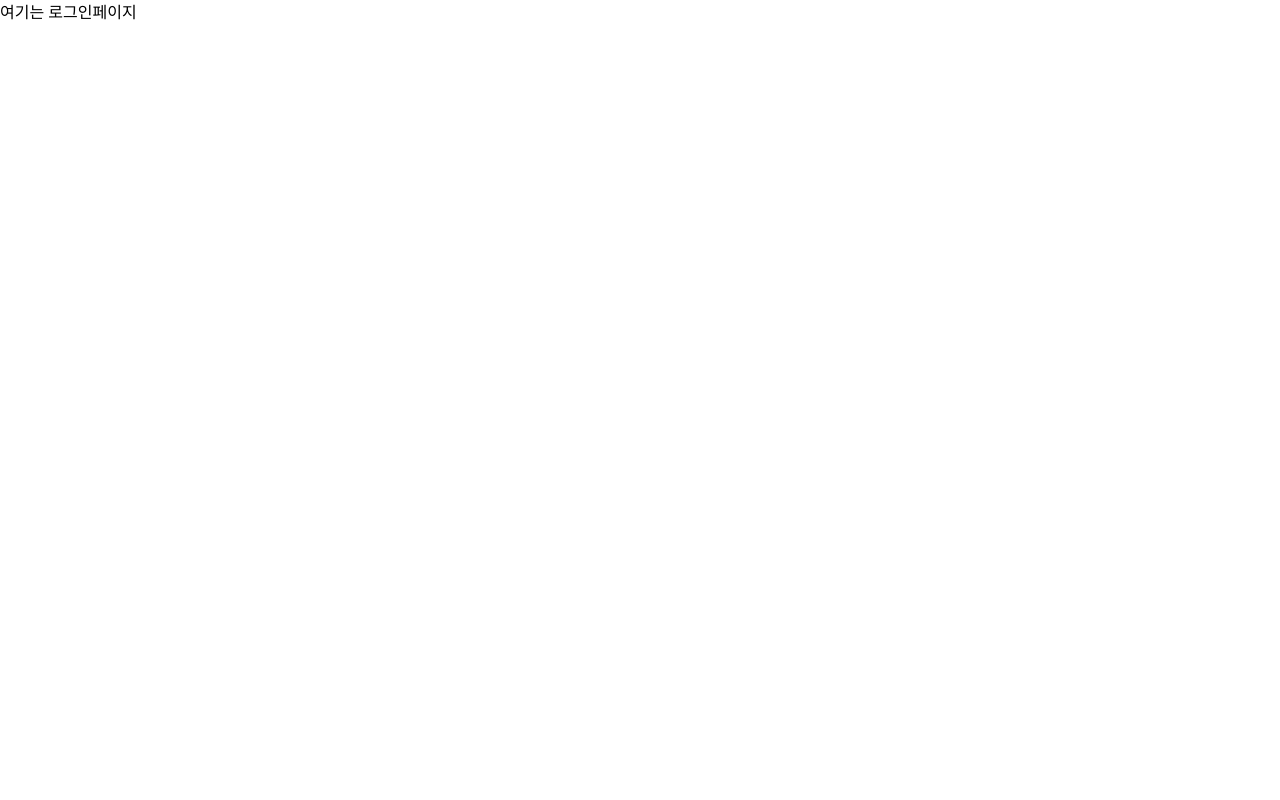
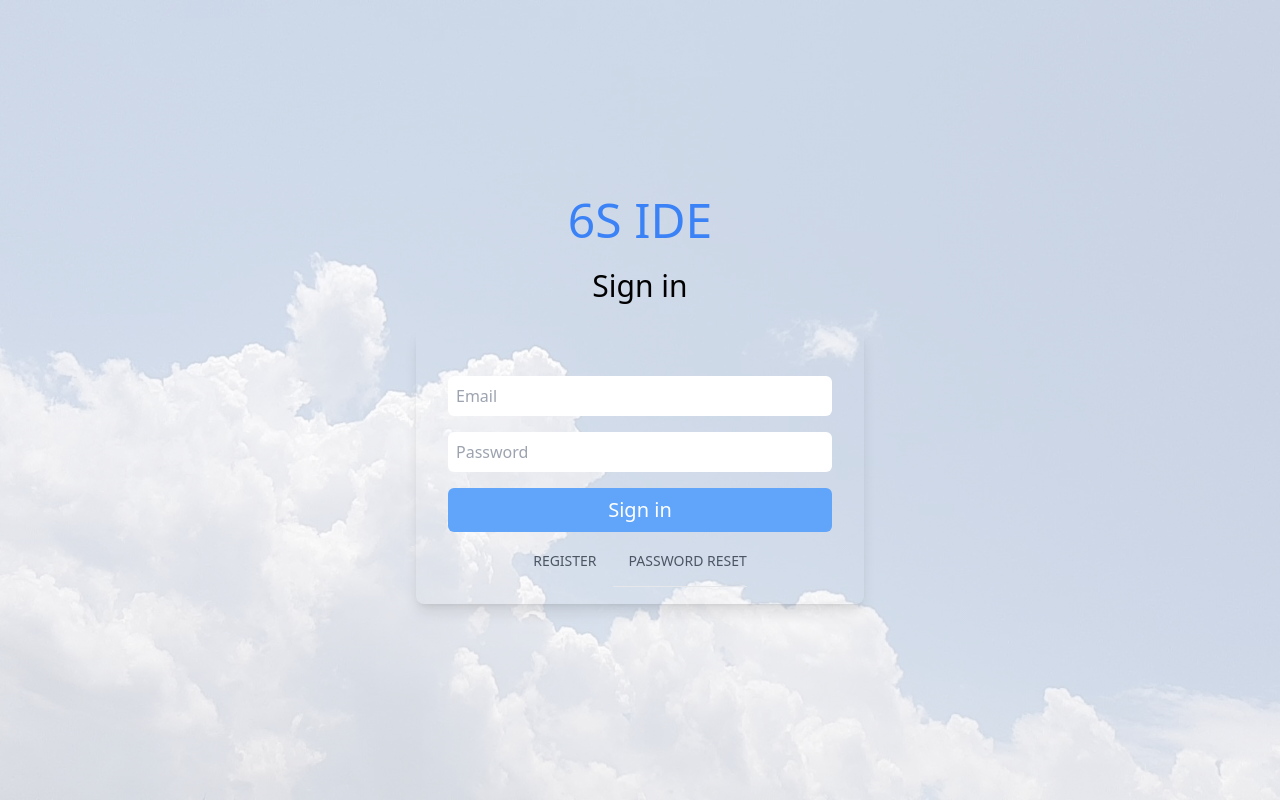
Before and after one commit to Goormkdt-WebIDE/project6sIDE-FE, a React (Vite) app: page /login in a window 1280 px wide. Built offline with nearby package versions, Linux system fonts and the light colour scheme.

Commit message:
Login (#6)
* 로그인 틀 완성

* [refactor]input부분 컴포넌트로 변경

* [chore]Register->Login 함수 이름 변경

```diff
--- a/src/pages/Login.tsx
+++ b/src/pages/Login.tsx
@@ -1,5 +1,91 @@
-import React from "react";
+import React, { useRef, useState } from "react";
+import { Link } from "react-router-dom";
+import { useForm } from "react-hook-form";
+import EmailInput from "../components/EmailInput";
+import PasswordInput from "../components/PasswordInput";
 
-export default function Login() {
-  return <div>여기는 로그인페이지</div>;
+interface FormValue {
+  name: string;
+  email: string;
+  password: string;
+  password_confirm: string;
 }
+
+function Login() {
+  const {
+    register,
+    handleSubmit,
+    watch,
+    formState: { errors },
+  } = useForm<FormValue>();
+
+  const [errorFromSubmit, setErrorFromSubmit] = useState<string | null>(null);
+  const [loading, setLoading] = useState(false);
+
+  const password = useRef<string | null>(null);
+  password.current = watch("password");
+
+  const onSubmit = async (data: FormValue) => {
+    console.log(data);
+    try {
+      setLoading(true);
+      // 데이터를 서버로 보내는 로직 추가
+      let createUser = await firebase
+        .auth()
+        .createUserWithEmailAndPassword(data.email, data.password);
+      console.log(createUser);
+
+      await firebase.database().ref("users").child(createUser.user.uid).set({
+        name: createUser.user.displayName,
+        image: createUser.user.photoURL,
+      });
+    } catch (error) {
+      setErrorFromSubmit(error.message);
+      setLoading(false);
+      setTimeout(() => {
+        setErrorFromSubmit("");
+      }, 5000);
+    }
+  };
+
+  return (
+    <div
+      className="relative min-h-screen bg-cover bg-center bg-opacity-25 flex items-center justify-center"
+      style={{ backgroundImage: "linear-gradient(rgba(255, 255, 255, 0.7), rgba(255, 255, 255, 0.7)), url('/src/assets/background.jpeg')" }}
+    >
+      <div className="text-center items-center w-full">
+        <div className="flex flex-col items-center justify-center h-screen">
+          <h1 className="text-blue-500 text-5xl pb-4 mb-2 border-none font-thin">
+            6S IDE
+          </h1>
+          <h3 className="text-black text-3xl pb-4 mb-2 border-none font-thin">
+            Sign in
+          </h3>
+          <form
+            className="max-w-md w-full p-8 rounded-lg shadow-lg bg-opacity-90"
+            onSubmit={handleSubmit(onSubmit)}
+          >
+
+            <EmailInput register={register} errors={errors} />
+            <PasswordInput register={register} errors={errors} />
+
+            <input
+              type="submit"
+              disabled={loading}
+              value="Sign in"
+              className="bg-blue-400 text-white text-uppercase border-none rounded-md p-2 w-full my-4 text-xl font-thin letter-spacing-2 hover:bg-blue-500 active:transform active:translate-y-3 active:border-transparent active:opacity-80"
+            />
+            <Link to="/register" className="text-gray-600 text-sm mt-4 pr-4 hover:underline mb-2">
+              REGISTER
+            </Link>
+            <Link to="/" className="text-gray-600 text-sm mt-4 pl-4 border-b hover:underline pb-4">
+              PASSWORD RESET
+            </Link>
+          </form>
+        </div>
+      </div>
+    </div>
+  );
+}
+
+export default Login;
```
